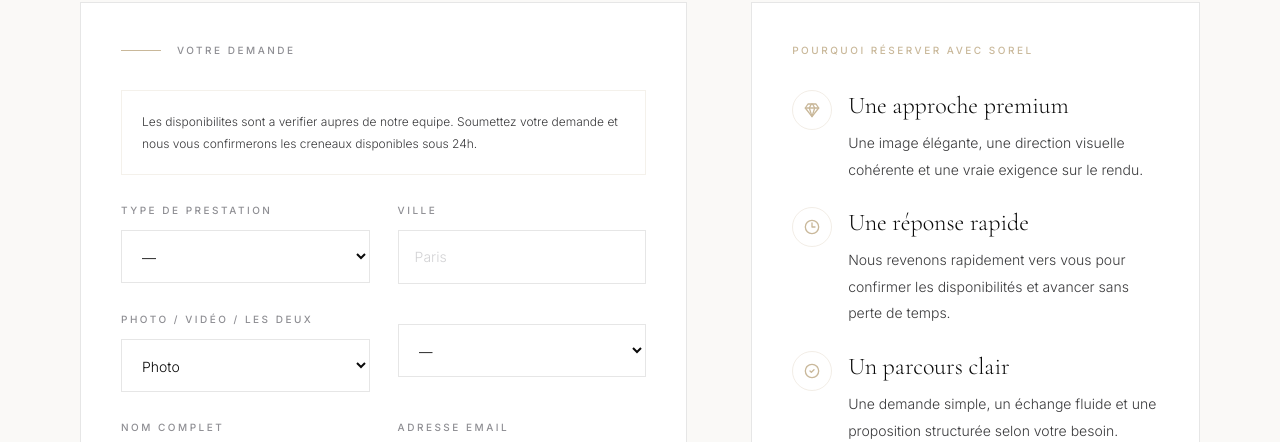
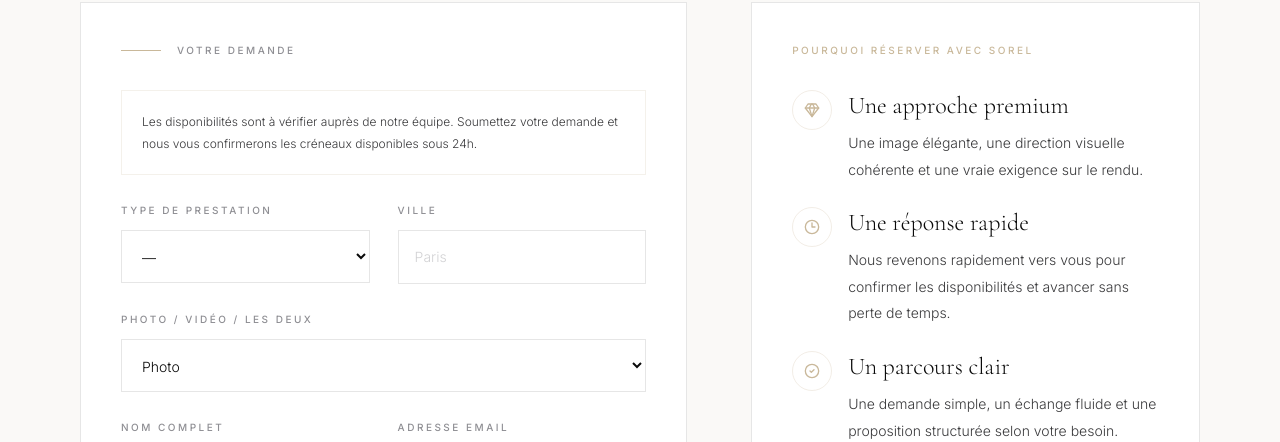
Before and after one commit to cihancacan/sorel-site, a Next.js app: page /fr/reserver in a window 1280 px wide. Shown: the part 142-584 px from the top of the page. Built offline with nearby package versions, Linux system fonts and the light colour scheme.

Commit message:
Remove budget field from booking form
Removed budget field and its related options from the booking form. Updated French text for availability message.

```diff
--- a/components/booking-form.tsx
+++ b/components/booking-form.tsx
@@ -11,7 +11,6 @@ interface BookingFormProps {
     service: string;
     city: string;
     mediaType: string;
-    budget: string;
     name: string;
     email: string;
     phone: string;
@@ -30,23 +29,6 @@ export default function BookingForm({ locale, t }: BookingFormProps) {
 
   const services = locale === 'fr' ? servicesFr : servicesEn;
 
-  const budgetOptions =
-    locale === 'fr'
-      ? [
-          'Moins de 1 000 €',
-          '1 000 – 2 500 €',
-          '2 500 – 5 000 €',
-          '5 000 – 10 000 €',
-          'Plus de 10 000 €',
-        ]
-      : [
-          'Less than €1,000',
-          '€1,000 – €2,500',
-          '€2,500 – €5,000',
-          '€5,000 – €10,000',
-          'More than €10,000',
-        ];
-
   const handleSubmit = async (e: React.FormEvent<HTMLFormElement>) => {
     e.preventDefault();
 
@@ -57,7 +39,6 @@ export default function BookingForm({ locale, t }: BookingFormProps) {
       service: formData.get('service'),
       city: formData.get('city'),
       mediaType: formData.get('mediaType'),
-      budget: formData.get('budget'),
       name: formData.get('name'),
       email: formData.get('email'),
       phone: formData.get('phone'),
@@ -130,7 +111,7 @@ form.reset();
       <div className="bg-sorel-white/60 border border-sorel-champagne/20 p-5">
         <p className="text-xs text-sorel-graphite font-light leading-[1.8]">
           {locale === 'fr'
-            ? 'Les disponibilites sont a verifier aupres de notre equipe. Soumettez votre demande et nous vous confirmerons les creneaux disponibles sous 24h.'
+            ? 'Les disponibilités sont à vérifier auprès de notre équipe. Soumettez votre demande et nous vous confirmerons les créneaux disponibles sous 24h.'
             : 'Availability must be confirmed with our team. Submit your request and we will confirm available slots within 24 hours.'}
         </p>
       </div>
@@ -158,7 +139,6 @@ form.reset();
         </div>
       </div>
 
-      <div className="grid grid-cols-1 md:grid-cols-2 gap-7">
       <div>
         <label className={labelClass}>{t.mediaType}</label>
         <select name="mediaType" className={inputClass}>
@@ -166,18 +146,6 @@ form.reset();
           <option value="video">{t.video}</option>
           <option value="both">{t.both}</option>
         </select>
-        </div>
-        <div>
-          <label className={labelClass}>{t.budget}</label>
-          <select name="budget" className={inputClass}>
-            <option value="">&mdash;</option>
-            {budgetOptions.map((b) => (
-              <option key={b} value={b}>
-                {b}
-              </option>
-            ))}
-          </select>
-        </div>
       </div>
 
       <div className="grid grid-cols-1 md:grid-cols-2 gap-7">
```
Lines whose indentation alone changed are shown as unchanged.
